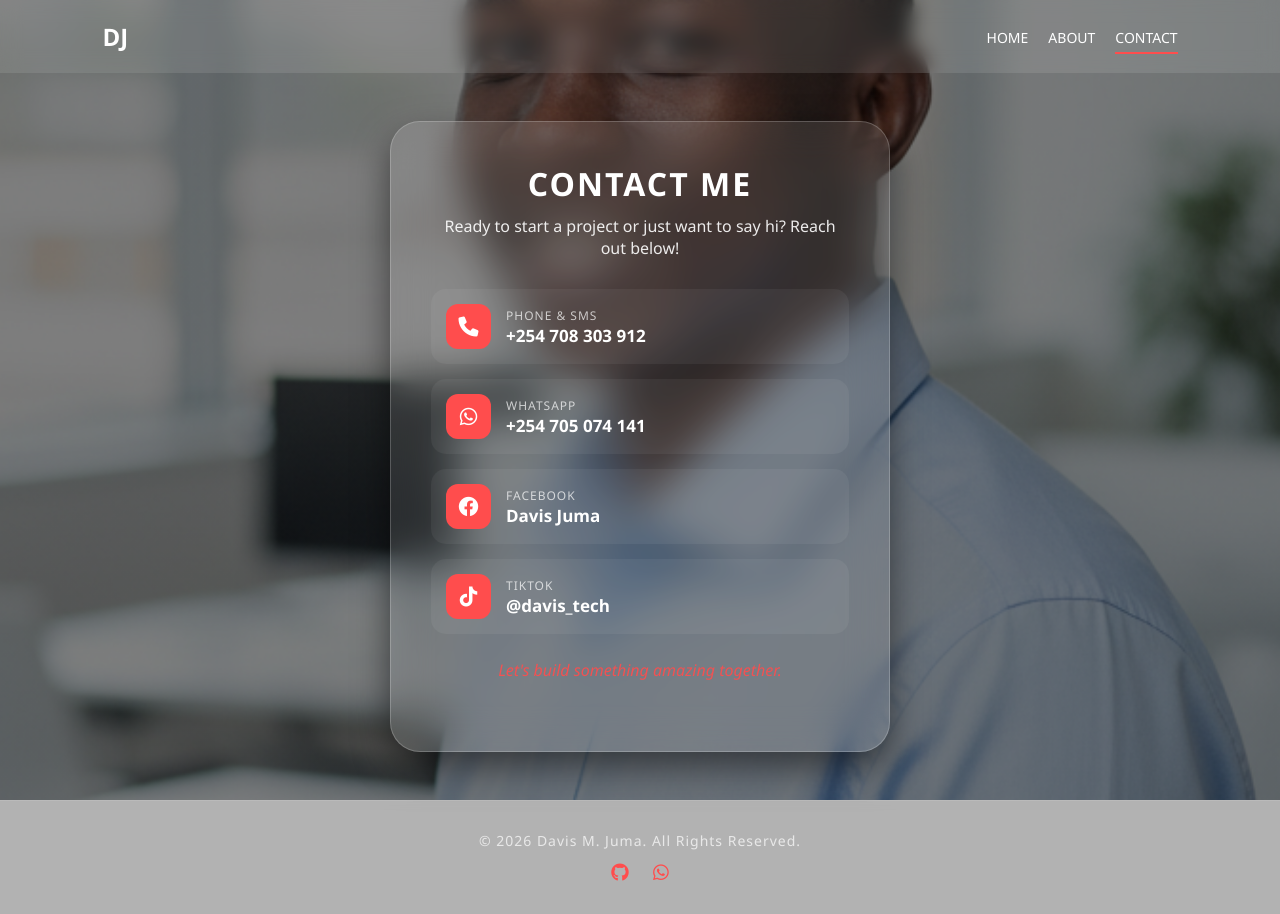
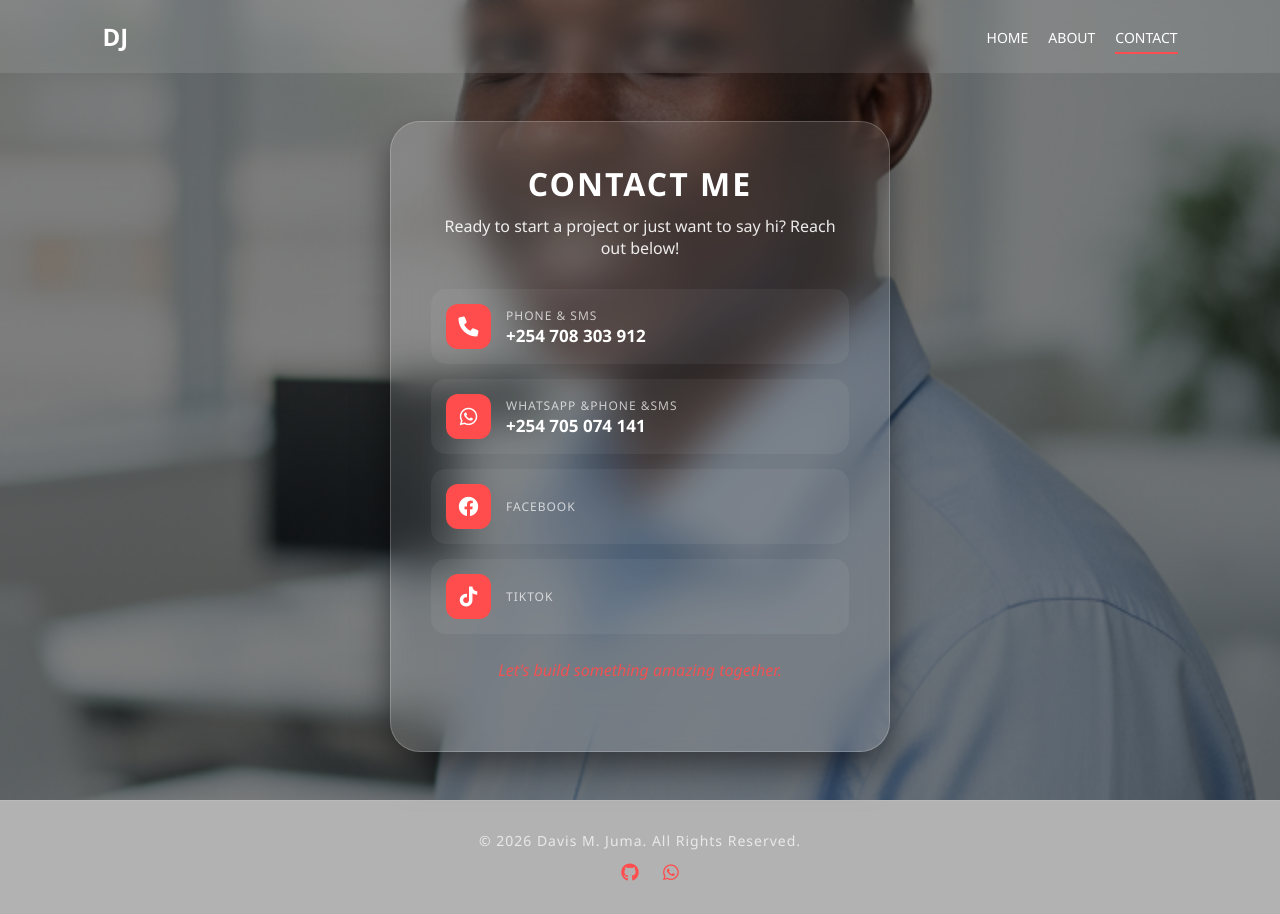
Before and after one commit to Davis-Juma/davis-juma.github.io, a plain HTML site: page contactme.html in a window 1280 px wide. Drawn offline with Linux system fonts and the light colour scheme.

Commit message:
Refactor: Changes in social media(Facebook and TikTok)

```diff
--- a/contactme.html
+++ b/contactme.html
@@ -38,7 +38,7 @@
                     <li>
                         <div class="icon-box"><i class="fab fa-whatsapp"></i></div>
                         <div class="text-box">
-                            <span>WhatsApp</span>
+                            <span>WhatsApp &Phone &SMS</span>
                             <a href="https://wa.me/254705074141" target="_blank">+254 705 074 141</a>
                         </div>
                     </li>
@@ -46,14 +46,14 @@
                         <div class="icon-box"><i class="fab fa-facebook"></i></div>
                         <div class="text-box">
                             <span>Facebook</span>
-                            <a href="https://facebook.com" target="_blank">Davis Juma</a>
+                            <a Davis Juma</a>
                         </div>
                     </li>
                     <li>
                         <div class="icon-box"><i class="fab fa-tiktok"></i></div>
                         <div class="text-box">
                             <span>TikTok</span>
-                            <a href="https://www.tiktok.com/@user9528034067546" target="_blank">@davis_tech</a>
+                            <davistardavis</a>
                         </div>
                     </li>
                 </ul>
```
